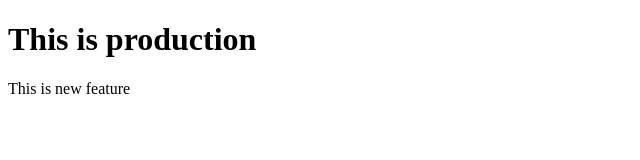
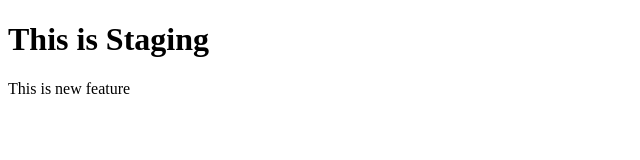
Before and after one commit to zayarminaye/github-action, a plain HTML site: page index.html in a window 1280 px wide. Shown: the whole page, without its empty margins (0-640 px from the left). Drawn offline with Linux system fonts and the light colour scheme.

Commit message:
changed text in staging

```diff
--- a/index.html
+++ b/index.html
@@ -7,7 +7,7 @@
     <title>GitHub Actions</title>
 </head>
 <body>
-    <h1>This is production</h1>
+    <h1>This is Staging</h1>
     <p>This is new feature</p>
 </body>
 </html>
```
